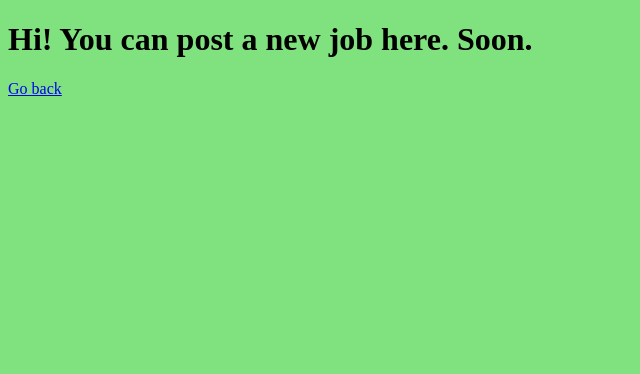
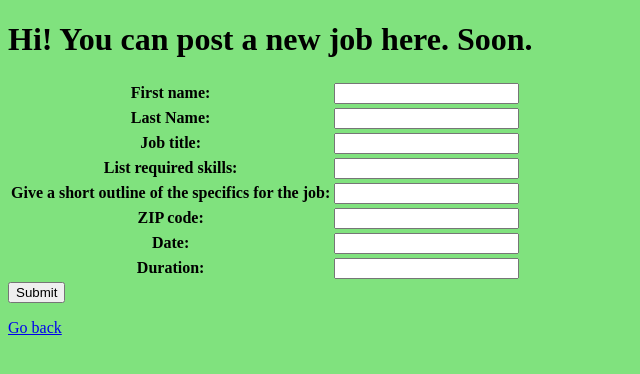
Before and after one commit to o-brand/aidoo, a Django app: page /jobs/post/ in a window 1280 px wide. Shown: the top 374 px of the page, without its empty margins (0-640 px from the left). Run offline with Django 4.2, Linux system fonts and the light colour scheme; a user stored in the database is signed in; data comes from the database, SQL or seed files in the repository; both versions use the stored data as it was after the commit.

Commit message:
Form for registering a job included. No tests yet.

```diff
--- /dev/null
+++ b/Golf/jobs/forms.py
@@ -0,0 +1,32 @@
+from dataclasses import Field
+from pickletools import UP_TO_NEWLINE
+from time import time
+from unittest.util import _MAX_LENGTH
+from wsgiref.handlers import format_date_time
+from django import forms
+from django.forms import ModelForm
+from django import forms
+from .models import JobPosting
+
+
+# as you create a model for the form
+    #not sure, since we have a model for the DB, but no model for the login - which is more similar)
+
+#bot possibly add a model to you would build the form upon
+
+#create a form
+class JobForm(ModelForm):
+    first_name = forms.CharField(max_length=50, widget = forms.TextInput(), label = 'First name', required= False)
+    last_name = forms.CharField(max_length=50, widget = forms.TextInput(), label = 'Last Name', required= False)
+    job_title = forms.CharField(max_length=50, widget = forms.TextInput(), label = 'Job title', required= False)
+    job_short_desc = forms.CharField(max_length=150, widget = forms.TextInput(), label = 'List required skills', required= False)
+    job_long_desc = forms.CharField(max_length=400, widget = forms.TextInput(), label = 'Give a short outline of the specifics for the job', required= False)
+    location = forms.CharField(max_length=7, widget = forms.TextInput(), label = 'ZIP code', required= False)
+    date = forms.DateTimeField(widget = forms.TextInput(), required= False)
+    duration = forms.DurationField(widget= forms.TextInput(), required= False)
+
+    class Meta:  #don't know why, just include, it's a Django thing
+        model = JobPosting
+        fields = ['first_name',]
+
+        #'duration' - but add models for it
--- a/Golf/jobs/urls.py
+++ b/Golf/jobs/urls.py
@@ -5,6 +5,6 @@ from . import views
 # Be aware that the url already includes "jobs/"
 urlpatterns = [
     path('', views.JobsView.as_view(), name='home'), # Basic home with the jobs list
-    path('post/', TemplateView.as_view(template_name='postjob.html'), name='post'), # Posting a job
+    path('post/', views.individualPost, name='post'), # Posting a job
     path('<int:job_id>/', views.detail, name='jobdetails'), # Details of a job
 ]
--- a/Golf/jobs/views.py
+++ b/Golf/jobs/views.py
@@ -3,16 +3,25 @@ from django.http import HttpResponse
 from .models import JobPosting
 from django.views.generic import ListView
 from django.template import loader
+from .forms import JobForm
 
 def individualPost(request):
     recent_job = JobPosting.objects.get(pk=1)
-    return HttpResponse(recent_job.job_title + ':' + recent_job.job_description)
+    template = loader.get_template('postjob.html')
+    form = JobForm(request.POST)
+    context= {'form':form}
+    print("smth")
+    return HttpResponse(template.render(context, request))
 
 def detail(request, job_id):
     template = loader.get_template('jobdetails.html')
+
     context = {
         'job': JobPosting.objects.get(pk=job_id),
+
     }
+
+
     return HttpResponse(template.render(context, request))
 
 class JobsView(ListView):
--- a/Golf/templates/postjob.html
+++ b/Golf/templates/postjob.html
@@ -4,5 +4,17 @@
 
 {% block content %}
 <h1>Hi! You can post a new job here. Soon.</h1>
+
+<!-- add -->
+<form action = "" method = "post">
+    {% csrf_token %}
+    <table>
+        {{form.as_table}}
+    </table>
+
+
+    <input type = "submit" value = "Submit" class = "btn btn-light">
+</form>
+
 <p><a href="{% url 'home' %}">Go back</a></p>
 {% endblock %}
```
Also changed, not shown: Golf/db.sqlite3, Golf/jobs/models.py (line endings or trailing spaces), 5 other files.
